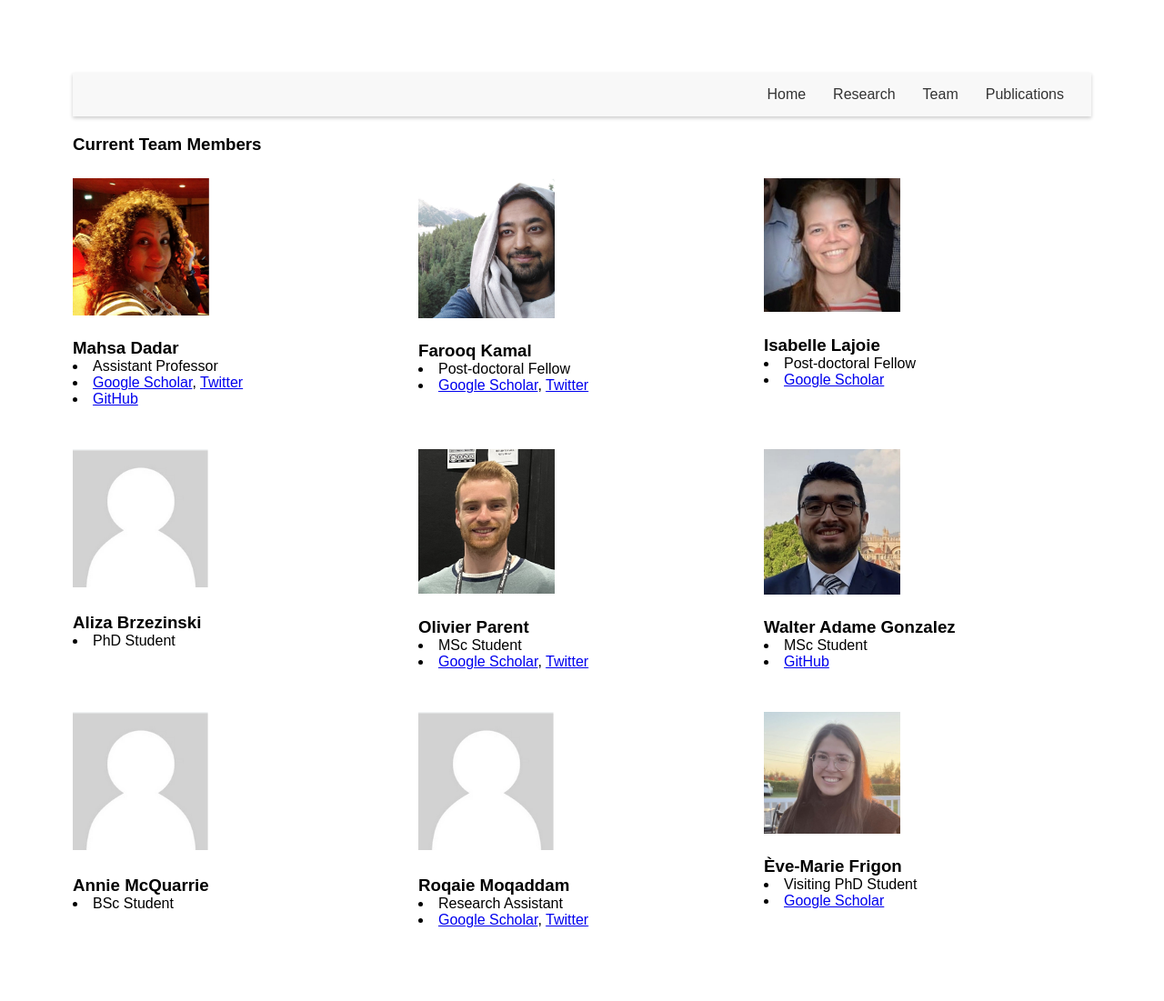
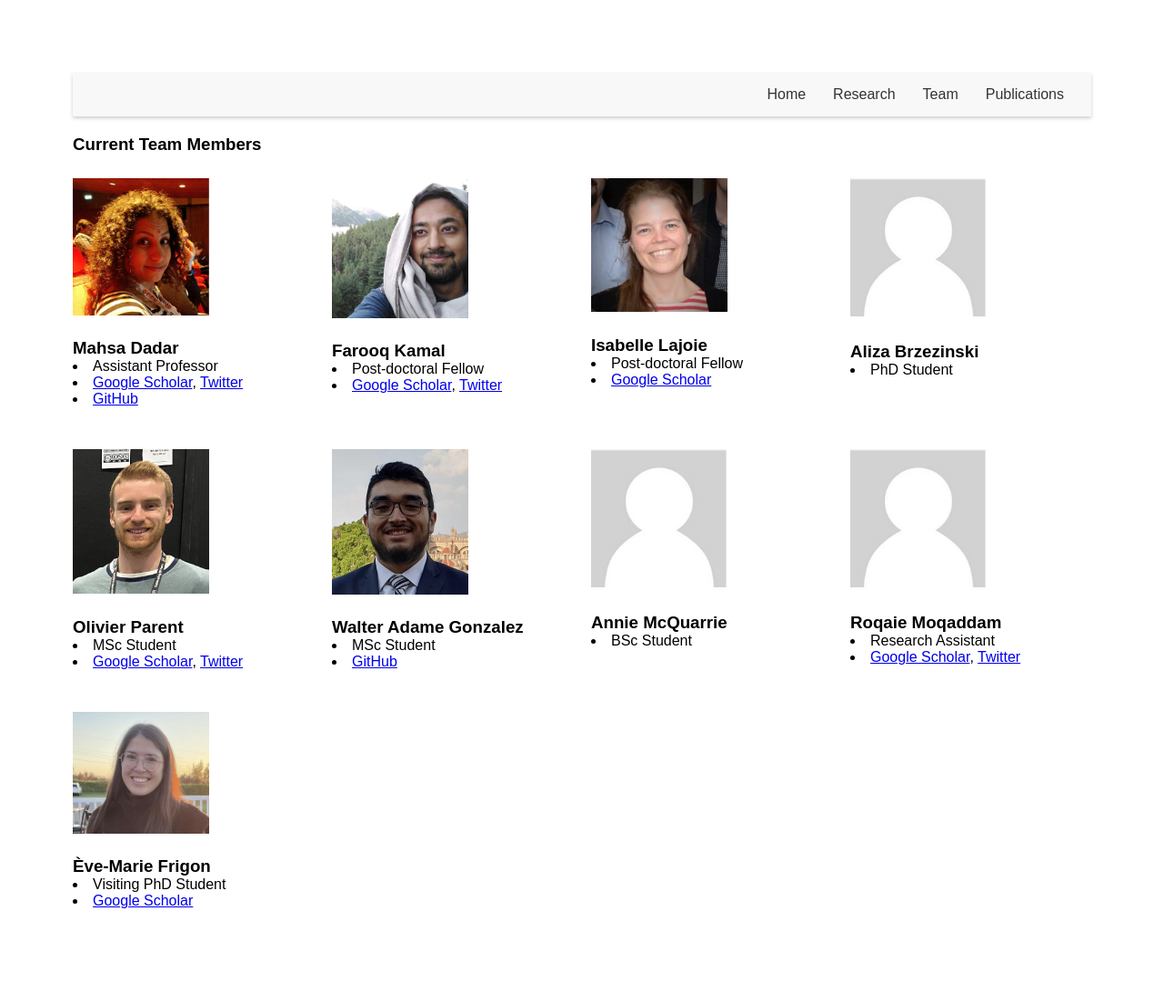
Before and after one commit to VANDAlab/VANDAlab.github.io, a Jekyll site: the page team.html, which Jekyll copies as it is, in a window 1280 px wide. Shown: the whole page at 91% size. Built offline with Jekyll 4.4.1, drawn with Linux system fonts in a browser that asks for light colours; after the commit the page ends 1080 px from its top, so only the background shows below that.

Commit message:
Update style.css

```diff
--- a/assets/css/style.css
+++ b/assets/css/style.css
@@ -77,7 +77,7 @@ img {
 /* Team member styles */
 .team-container {
   display: grid;
-  grid-template-columns: repeat(3, 1fr);
+  grid-template-columns: repeat(4, 1fr);
   gap: 20px;
 }
 
```
